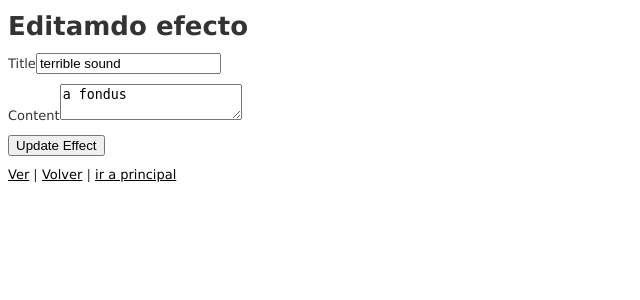
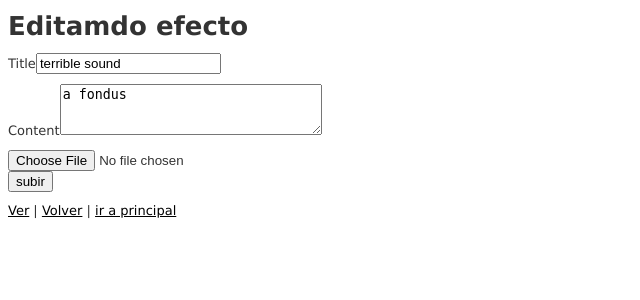
Before and after one commit to ricardosalinase/MMIX, a Rails app: page /effects/1/edit in a window 1280 px wide. Shown: the top 300 px of the page, without its empty margins (0-640 px from the left). Run offline with Rails 7, Linux system fonts and the light colour scheme; a user stored in the database is signed in; data comes from the database, SQL or seed files in the repository; both versions use the stored data as it was after the commit; style sheets or scripts are compiled from the project's sources; parts of the project's set-up code (start-up, migrations or seed data) failed here and were passed over; some libraries are stand-ins or nearby versions.

Commit message:
agregando_archivo_efx

```diff
--- a/app/models/effect.rb
+++ b/app/models/effect.rb
@@ -1,5 +1,6 @@
 class Effect < ActiveRecord::Base
-  attr_accessible :title, :content, :user_id
+  attr_accessible :title, :content, :user_id, :efx
 
   belongs_to :user
+  mount_uploader :efx, EfxUploader
 end
--- a/app/views/effects/_form.html.erb
+++ b/app/views/effects/_form.html.erb
@@ -1,15 +1,19 @@
-<%= simple_form_for(@effect) do |f| %>
+<%= simple_form_for @effect, :html => {:multipart => true} do |f| %>
 	<div class="field">
 
     	<%= f.input :title %>
 	</div>
 	<div class="field">
 
-		<%= f.input :content %>
+		<%= f.input :content, :input_html => {:size => "30x3"} %>
+	</div>
+
+	<div class="file_field">
+		<%= f.file_field :efx %>
 	</div>
 
 	<div class="actions">
-		<%= f.button :submit %>
+		<%= f.submit :subir %>
 	</div>
 
 <% end %>
--- /dev/null
+++ b/db/migrate/20140104041616_add_efx_to_effects.rb
@@ -0,0 +1,5 @@
+class AddEfxToEffects < ActiveRecord::Migration
+  def change
+    add_column :effects, :efx, :string
+  end
+end
```
Also changed, not shown: app/uploaders/efx_uploader.rb (added, +51 -0 lines), Gemfile, Gemfile.lock, db/development.sqlite3, db/schema.rb, 1 other file.
